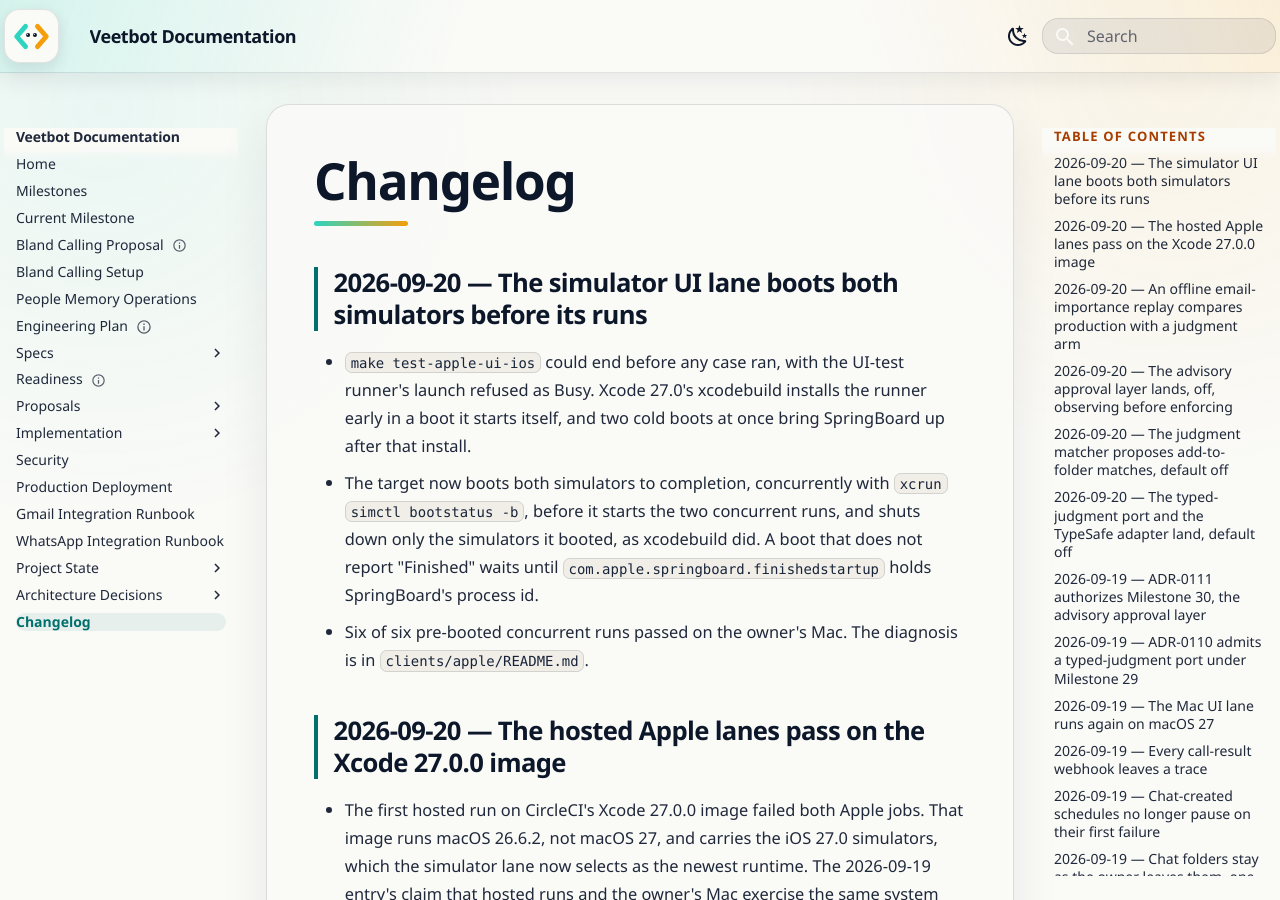
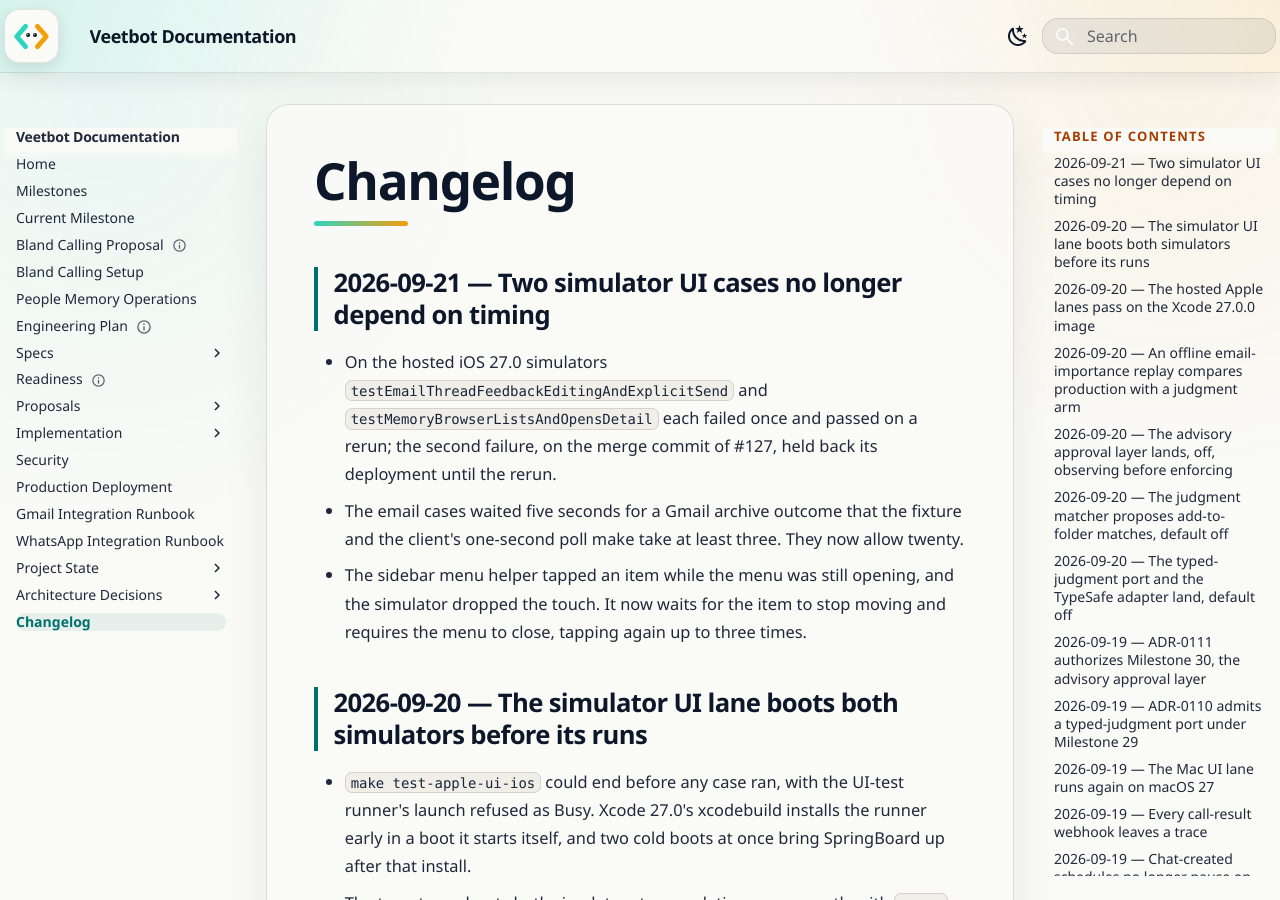
Before and after one commit to avitus/veetbot, an MkDocs documentation site: the page built from docs/changelog.md, in a window 1280 px wide and 900 px high. Built offline with MkDocs 1.6.1 and Material for MkDocs 9.7.7, drawn with Linux system fonts in a browser that asks for light colours.

Commit message:
test: stop two simulator UI cases from depending on timing
Two ConversationNavigationUITests cases each failed once on the hosted
iOS 27.0 simulators and passed on a rerun; the second failure, on the merge
commit of #127, held back its deployment until the rerun.

The email cases waited five seconds for a Gmail archive outcome. The fixture
holds the operation pending for four thread reads and the client polls once
a second, so the outcome takes at least three seconds and the failure
snapshot showed the button still disabled and pending. They now allow twenty.

The sidebar menu helper tapped an item as soon as it was hittable. The
failure snapshot showed the menu still open after the touch was synthesized:
the simulator drops a touch that lands while the menu is opening. The helper
now waits for the item's frame to stop changing and requires the menu to
close, tapping again up to three times.

Reading-Lane: B
Co-Authored-By: Claude Fable 5.1 <noreply@anthropic.com>
Glen-Conversation: 3cf23088-b1fe-4cd6-82f2-2aef10e991ef

```diff
--- a/docs/changelog.md
+++ b/docs/changelog.md
@@ -3,6 +3,19 @@ title: Changelog
 ---
 
 # Changelog
+
+## 2026-09-21 — Two simulator UI cases no longer depend on timing
+
+- On the hosted iOS 27.0 simulators `testEmailThreadFeedbackEditingAndExplicitSend`
+  and `testMemoryBrowserListsAndOpensDetail` each failed once and passed on a
+  rerun; the second failure, on the merge commit of #127, held back its
+  deployment until the rerun.
+- The email cases waited five seconds for a Gmail archive outcome that the
+  fixture and the client's one-second poll make take at least three. They now
+  allow twenty.
+- The sidebar menu helper tapped an item while the menu was still opening, and
+  the simulator dropped the touch. It now waits for the item to stop moving and
+  requires the menu to close, tapping again up to three times.
 
 ## 2026-09-20 — The simulator UI lane boots both simulators before its runs
 
```
Also changed, not shown: clients/apple/README.md (+7 -1 lines), 1 other file.
